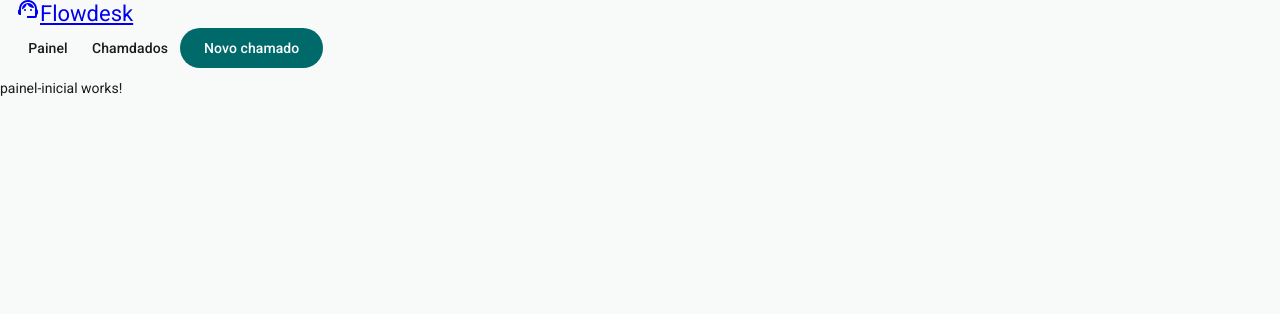
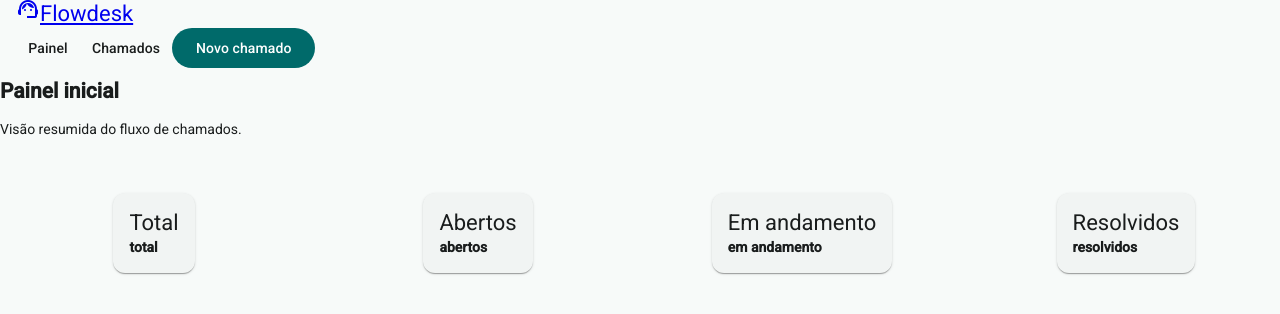
Before and after one commit to eRodrigoL/flowdesk, an Angular app: page / in a window 1280 px wide. Shown: the top 314 px of the page. Built offline with nearby package versions, Linux system fonts and the light colour scheme.

Commit message:
feat: implementa layout estrutural do painel inicial

```diff
--- a/src/app/features/dashboard/pages/painel-inicial/painel-inicial.html
+++ b/src/app/features/dashboard/pages/painel-inicial/painel-inicial.html
@@ -1 +1,58 @@
-<p>painel-inicial works!</p>
+<!-- Área de apresentação da página -->
+<section>
+  <div>
+    <h1>Painel inicial</h1>
+    <p>Visão resumida do fluxo de chamados.</p>
+  </div>
+</section>
+
+<!-- Grade de indicadores do dashboard -->
+<mat-grid-list cols="4" rowHeight="160px" gutterSize="16px">
+  <!-- Card com total de chamados -->
+  <mat-grid-tile>
+    <mat-card>
+      <mat-card-header>
+        <mat-card-title>Total</mat-card-title>
+      </mat-card-header>
+      <mat-card-content>
+        <strong>total</strong>
+      </mat-card-content>
+    </mat-card>
+  </mat-grid-tile>
+
+  <!-- Card com chamados em aberto -->
+  <mat-grid-tile>
+    <mat-card>
+      <mat-card-header>
+        <mat-card-title>Abertos</mat-card-title>
+      </mat-card-header>
+      <mat-card-content>
+        <strong>abertos</strong>
+      </mat-card-content>
+    </mat-card>
+  </mat-grid-tile>
+
+  <!-- Card com chamados em andamento -->
+  <mat-grid-tile>
+    <mat-card>
+      <mat-card-header>
+        <mat-card-title>Em andamento</mat-card-title>
+      </mat-card-header>
+      <mat-card-content>
+        <strong>em andamento</strong>
+      </mat-card-content>
+    </mat-card>
+  </mat-grid-tile>
+
+  <!-- Card com chamados resolvidos -->
+  <mat-grid-tile>
+    <mat-card>
+      <mat-card-header>
+        <mat-card-title>Resolvidos</mat-card-title>
+      </mat-card-header>
+      <mat-card-content>
+        <strong>resolvidos</strong>
+      </mat-card-content>
+    </mat-card>
+  </mat-grid-tile>
+</mat-grid-list>
--- a/src/app/features/dashboard/pages/painel-inicial/painel-inicial.ts
+++ b/src/app/features/dashboard/pages/painel-inicial/painel-inicial.ts
@@ -1,8 +1,11 @@
 import { Component } from '@angular/core';
+
+import { MatCardModule } from '@angular/material/card';
+import { MatGridListModule } from '@angular/material/grid-list';
 
 @Component({
   selector: 'app-painel-inicial',
-  imports: [],
+  imports: [MatCardModule, MatGridListModule],
   templateUrl: './painel-inicial.html',
   styleUrl: './painel-inicial.scss',
 })
--- a/src/app/shared/components/cabecalho-aplicacao/cabecalho-aplicacao.html
+++ b/src/app/shared/components/cabecalho-aplicacao/cabecalho-aplicacao.html
@@ -1,12 +1,14 @@
 <header>
   <mat-toolbar>
     <div>
+      <!-- Marca com rota para página inicial-->
       <a routerLink="/">
         <mat-icon>support_agent</mat-icon>
         <span>Flowdesk</span>
       </a>
 
       <nav>
+        <!-- Menu de navegação -->
         <a
           mat-button
           routerLink="/"
@@ -14,7 +16,9 @@
           [routerLinkActiveOptions]="{ exact: true }"
           >Painel</a
         >
-        <a mat-button routerLink="/chamados" routerLinkActive="ativo">Chamdados</a>
+        <a mat-button routerLink="/chamados" routerLinkActive="ativo">Chamados</a>
+
+        <!-- Botão de criação de chamados -->
         <a mat-flat-button routerLink="/chamados/novo">Novo chamado</a>
       </nav>
     </div>
```
